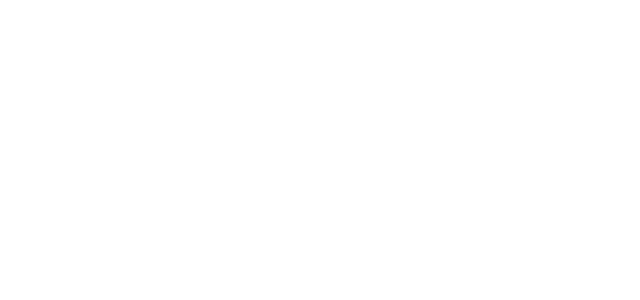
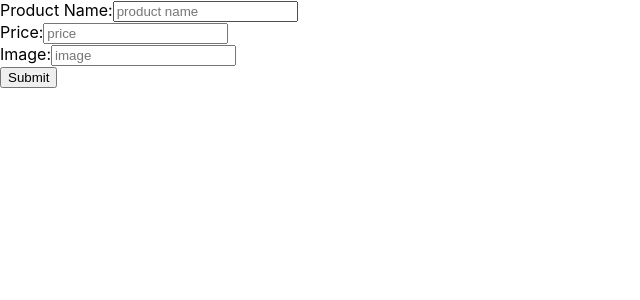
Before and after one commit to kushal1111/react-app, a React (Create React App) app: page /products in a window 1280 px wide. Before the commit this address had no page. Shown: the top 300 px of the page, without its empty margins (0-640 px from the left). Built offline with nearby package versions, Linux system fonts and the light colour scheme.

Commit message:
create form to send data to mongo db

```diff
--- a/package.json
+++ b/package.json
@@ -10,11 +10,13 @@
     "@testing-library/jest-dom": "^5.16.5",
     "@testing-library/react": "^13.4.0",
     "@testing-library/user-event": "^13.5.0",
+    "formik": "^2.2.9",
     "react": "^18.2.0",
     "react-dom": "^18.2.0",
     "react-router-dom": "^6.4.2",
     "react-scripts": "5.0.1",
-    "web-vitals": "^2.1.4"
+    "web-vitals": "^2.1.4",
+    "yup": "^0.32.11"
   },
   "scripts": {
     "start": "react-scripts start",
--- a/src/App.js
+++ b/src/App.js
@@ -2,6 +2,7 @@
         from "react-router-dom";
 import Home from "./Components/Home";
 import Login from "./Components/login";
+import Products from "./Components/products";
 
 
 const App=()=> {
@@ -12,6 +13,7 @@
     <Routes>
     <Route path ="/" element={<Home/>}/>
      <Route path ="/login" element={<Login/>}/>
+     <Route path ="/products" element={<Products/>}/>
     </Routes>
   </div>
 </Router>
--- /dev/null
+++ b/src/Components/products.js
@@ -0,0 +1,32 @@
+import { useState } from "react"
+
+const Products =()=>{
+    const [price,setPrice]=useState(0)
+    const [name,setName]=useState('')
+    const [image,setImage]=useState('')
+    const handleSubmit =()=>{
+        const requestOptions={
+        method:'POST',
+        body:JSON.stringify({name,price,image}),
+        headers:{'content-Type':'application/json'}
+        }
+
+        fetch('http://localhost:3001/products',requestOptions)
+    }
+    return(
+        <form>
+             <label>Product Name:
+            <input id ="name" type = "text" placeholder = "product name" onKeyUp={(e)=>{setName(e.target.value)}} ></input>
+            </label><br/>
+            <label>Price:
+            <input id="price" type = "text" placeholder = "price" onKeyUp={(e)=>{setPrice(e.target.value)}}></input>
+            </label><br/>
+            <label>Image:
+            <input id="image" type = "text" placeholder = "image" onKeyUp={(e)=>{setImage(e.target.value)}}></input>
+            </label><br/>
+            <input type='submit' onClick={()=>{handleSubmit()}}></input>
+        </form>
+    )
+
+}
+export default Products;
```
Also changed, not shown: 1 other file (tests, documents, lock files or other folders).
